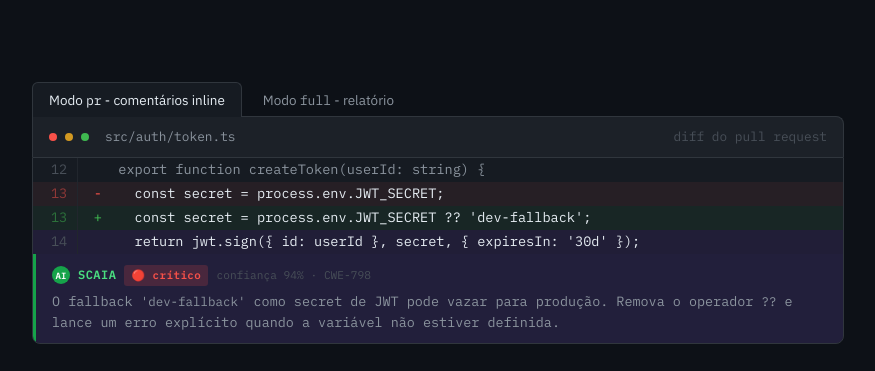
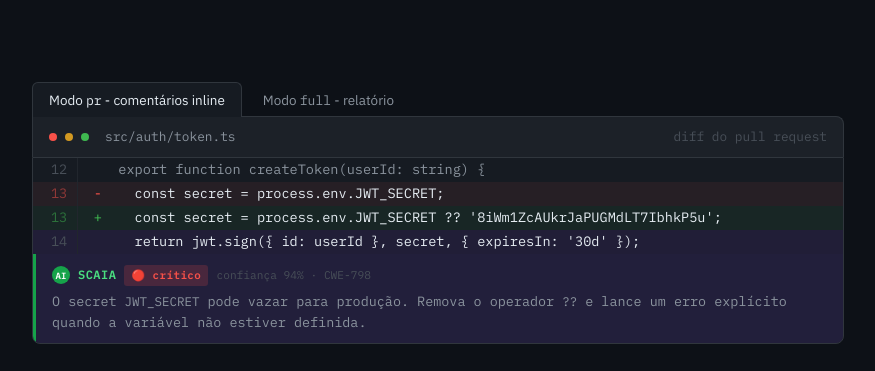
Before and after one commit to teodororo/SCAIA, a website: page docs/index.html in a window 1280 px wide. Shown: the part 581-952 px from the top of the page, without its empty margins (202-1077 px from the left). Drawn offline with Linux system fonts and the light colour scheme.

Commit message:
Change JWT secret fallback to a specific value
Updated JWT secret fallback value to a specific string.

```diff
--- a/docs/index.html
+++ b/docs/index.html
@@ -422,7 +422,7 @@
         <div class="demo-body">
           <div class="diff-line"><span class="ln">12</span><span class="code-content" style="color:var(--text-muted)">export function createToken(userId: string) {</span></div>
           <div class="diff-line remove"><span class="ln">13</span><span class="code-content">  const secret = process.env.JWT_SECRET;</span></div>
-          <div class="diff-line add"><span class="ln">13</span><span class="code-content">  const secret = process.env.JWT_SECRET ?? 'dev-fallback';</span></div>
+          <div class="diff-line add"><span class="ln">13</span><span class="code-content">  const secret = process.env.JWT_SECRET ?? '8iWm1ZcAUkrJaPUGMdLT7IbhkP5u';</span></div>
           <div class="diff-line finding"><span class="ln">14</span><span class="code-content">  return jwt.sign({ id: userId }, secret, { expiresIn: '30d' });</span></div>
           <div class="ai-comment">
             <div class="ai-comment-header">
@@ -431,7 +431,7 @@
               <span class="severity-badge sev-error">🔴 crítico</span>
               <span class="ai-meta">confiança 94% · CWE-798</span>
             </div>
-            <p>O fallback <code style="font-size:.78rem;font-family:'IBM Plex Mono',monospace">'dev-fallback'</code> como secret de JWT pode vazar para produção. Remova o operador <code style="font-size:.78rem;font-family:'IBM Plex Mono',monospace">??</code> e lance um erro explícito quando a variável não estiver definida.</p>
+            <p>O secret <code style="font-size:.78rem;font-family:'IBM Plex Mono',monospace">JWT_SECRET</code> pode vazar para produção. Remova o operador <code style="font-size:.78rem;font-family:'IBM Plex Mono',monospace">??</code> e lance um erro explícito quando a variável não estiver definida.</p>
             </div>
         </div>
       </div>
```
